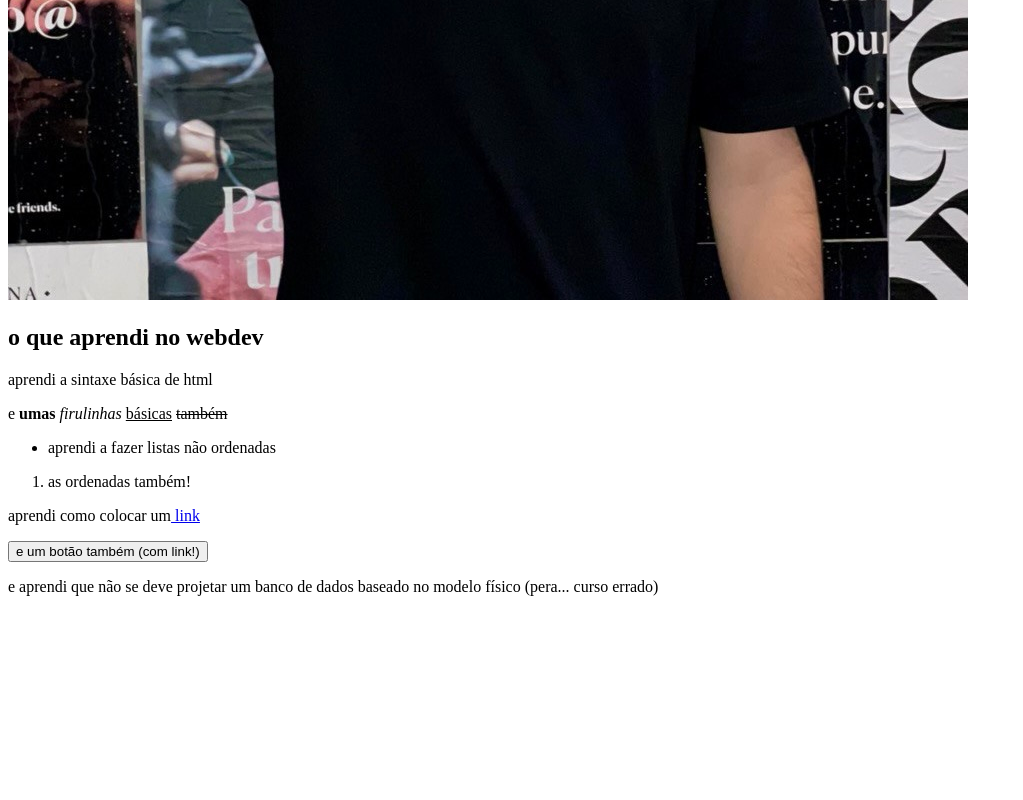
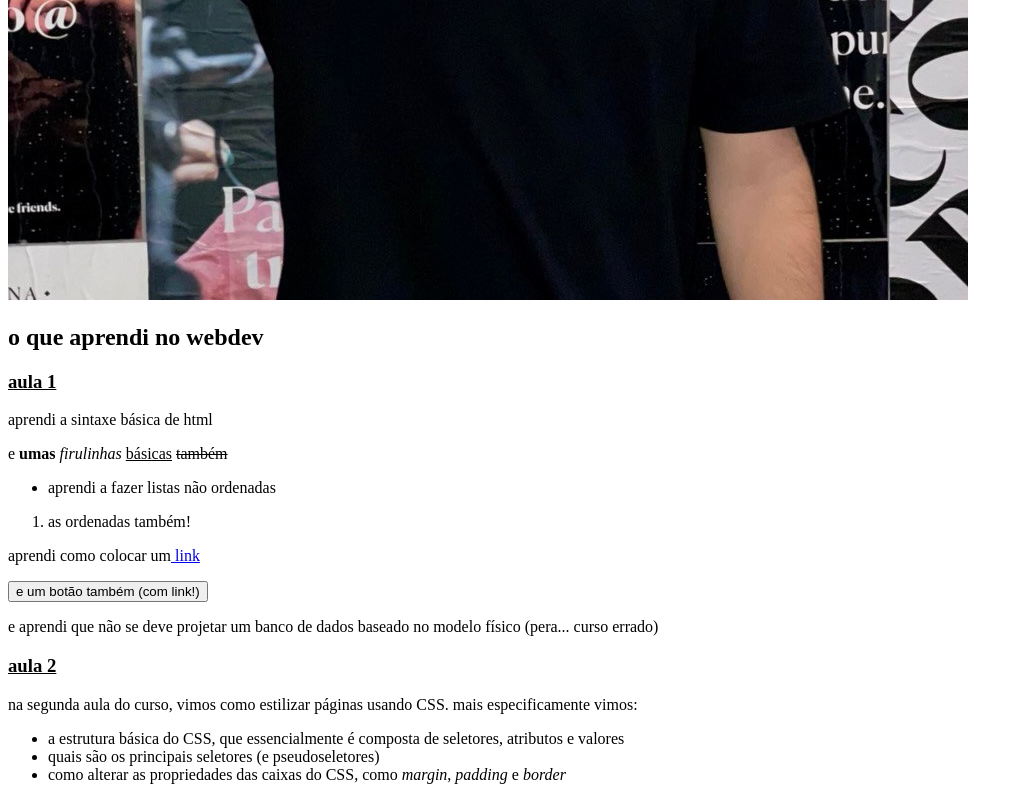
Before and after one commit to ldcampos/webdev-ucl-2022, a plain HTML site: page src/index.html in a window 1280 px wide. Shown: the part 893-1693 px from the top of the page, without its empty margins (0-1023 px from the left). Before the commit the page ends 1505 px from the top, so only its background shows below. Drawn offline with Linux system fonts and the light colour scheme; files whose address does not match are found by name.

Commit message:
Inclui aprendizados da aula 2 e melhora indentação

```diff
--- a/src/index.html
+++ b/src/index.html
@@ -20,6 +20,8 @@
 
         <h2 id="aprendi">o que aprendi no webdev</h2>
 
+        <h3><u>aula 1</u></h2>
+
             <p>aprendi a sintaxe básica de html</p>
 
             <p>e <b>umas</b> <i>firulinhas</i> <u>básicas</u> <s>também</s></p>
@@ -37,5 +39,15 @@
             <a target="_blank" href="https://cf.shopee.com.br/file/14802736987fbab4145019698f47bd16"><button>e um botão também (com link!)</button></a>
 
             <p>e aprendi que não se deve projetar um banco de dados baseado no modelo físico (pera... curso errado)</p>
+
+            <h3><u>aula 2</u></h2>
+
+                <p>na segunda aula do curso, vimos como estilizar páginas usando CSS. mais especificamente vimos:
+
+                <ul>
+                    <li>a estrutura básica do CSS, que essencialmente é composta de seletores, atributos e valores</li>
+                    <li>quais são os principais seletores (e pseudoseletores)</li>
+                    <li>como alterar as propriedades das caixas do CSS, como <i>margin</i>, <i>padding</i> e <i>border</i></li>
+                </ul>
     </body>
 </html>
```
Lines whose indentation alone changed are shown as unchanged.
